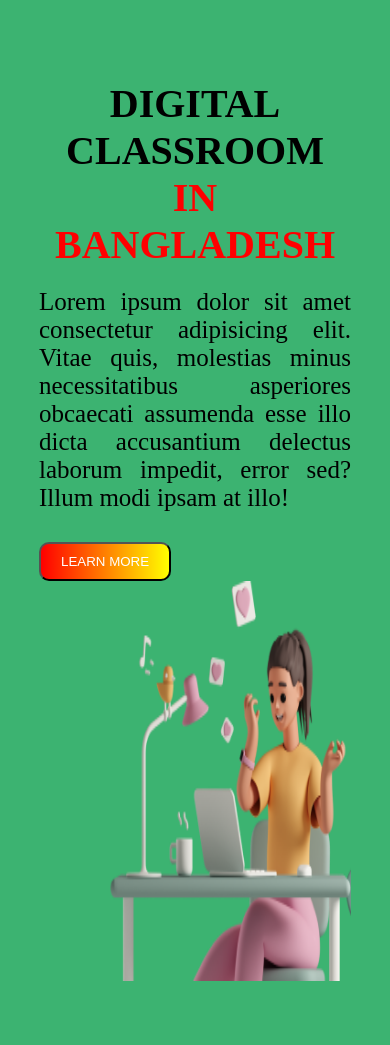
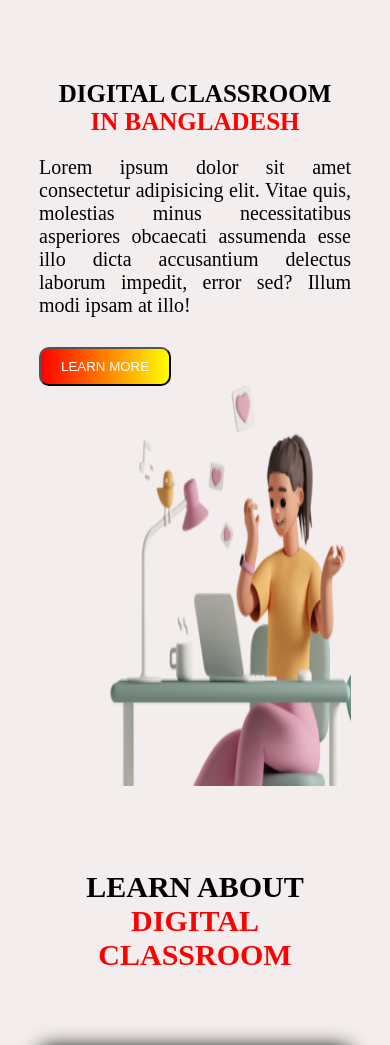
Before and after one commit to masumbillah-phy/CTG300-project-html-css-01, a plain HTML site: page index.html in a window 390 px wide. Shown: the top 1045 px of the page. Drawn offline with Linux system fonts and the light colour scheme.

Commit message:
Responsive added

```diff
--- a/css/responsive.css
+++ b/css/responsive.css
@@ -1,42 +1,51 @@
-*{
-    margin: 0;
-    padding: 0;
-    box-sizing: border-box;
-}
+
 
 @media screen and (max-width:1200px){
     /* Desktop, large screen  */
-    body{
-        background-color:lightblue;
-    }
+
 }
 
 @media screen and (max-width:1024px){
 /* Small screen and Laptop */
-    body{
-        background-color: red;
-    }
+  .sec1 .half-width h1{
+    font-size: 33px;
+    margin-bottom: 20px;
+  }
 }
 
 @media screen and (max-width:768px){
 /* ipad, tablet */
-    body{
-        background-color:gray;
-    }
+.sec1 .half-width h1{
+    font-size: 25px;
+    margin-bottom: 20px;
+  }
 }
 
 @media screen and (max-width:576px){
 /* for mobile device */
-    body{
-        background-color:mediumseagreen;
-    }
+
 
     /* sec1 */
     .half-width h1 {
         font-weight: 700;
-        font-size: 40px;
+        font-size: 35px;
         text-transform: uppercase;
         margin-bottom: 20px;
+    }
+
+    /* sec2 */
+    .sec2 h1{
+        font-size: 30px;
+    }
+
+    .sec3 .half-width h2{
+        font-size: 21px;
+    }
+
+
+    /* sec4 above */
+    #mobile-application{
+        font-size: 30px;
     }
 
     .card{
@@ -54,7 +63,7 @@
 
     /* Footer section */
     footer h2{
-        font-size: 29px;
+        font-size: 28px;
         margin-bottom: 15px;
     }
 }
--- a/css/styles.css
+++ b/css/styles.css
@@ -2,6 +2,10 @@
     margin: 0;
     padding: 0;
     box-sizing: border-box;
+}
+
+body{
+    background-color: rgb(244, 237, 237);
 }
 
 .sec1{
@@ -23,7 +27,7 @@
 }
 
 .half-width p{
-    font-size: 25px;
+    font-size: 20px;
     text-align: justify;
 }
 
--- a/index.html
+++ b/index.html
@@ -110,7 +110,8 @@
     <!--Footer Start -->
     <footer>
         <h2>let's learn with <span style="color:crimson;">our digital classroom</span></h2>
-        <small>&#169; Copyright Digital Classroom, Allright Reserved, 2022</small>
+        <small>&#169; Copyright Digital Classroom, Allright Reserved, 2022</small><br>
+        <small>Design & Developed by: <span style="color:red;">Masum Billah</span></small>
     </footer>
     <!-- Footer End -->
     <!-- End -->
```
